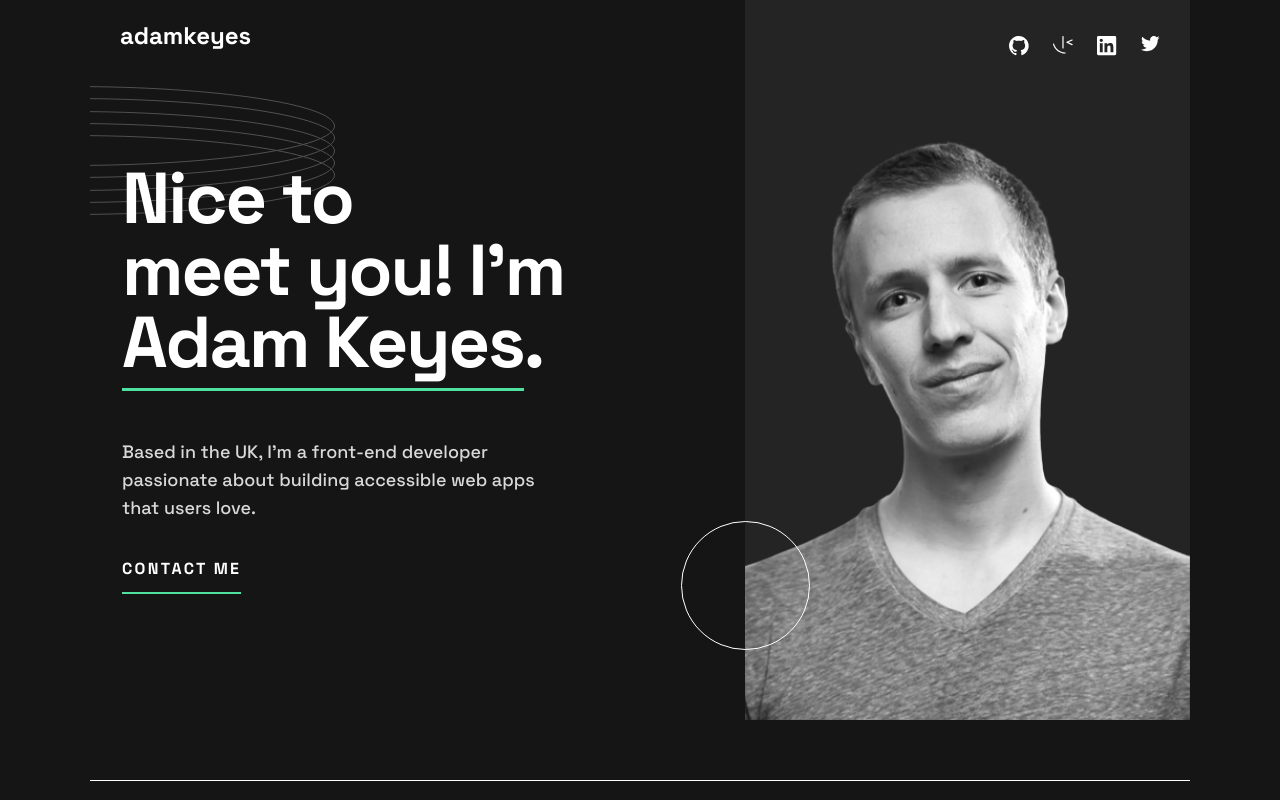
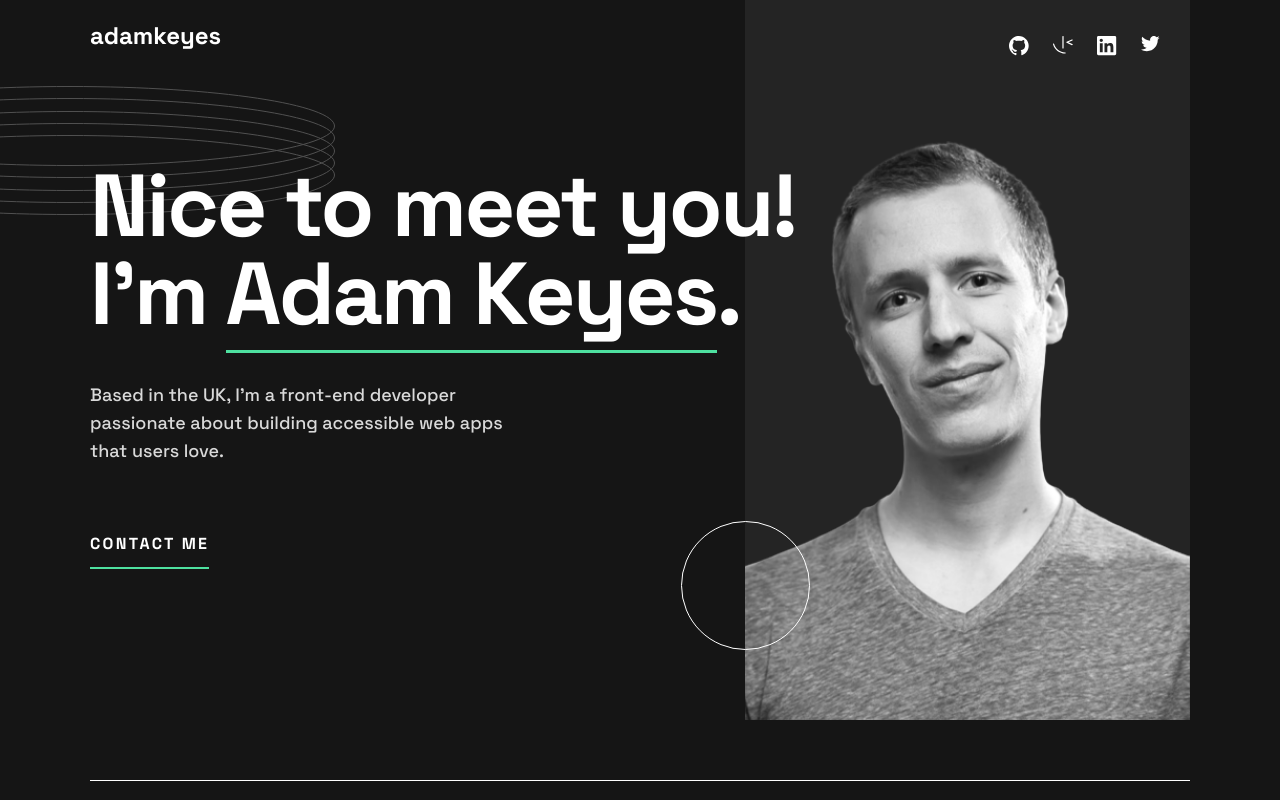
Before and after one commit to jruizsilva/proyecto-4-portfolio, a website built with Vite: page index.html in a window 1280 px wide. Shown: the top 800 px of the page. Built offline with nearby package versions, Linux system fonts and the light colour scheme; files whose address does not match are found by name.

Commit message:
header almost done

```diff
--- a/sass/layouts/_header.scss
+++ b/sass/layouts/_header.scss
@@ -16,11 +16,12 @@
   @include desktop() {
     max-width: 1100px;
     height: 720px;
+    overflow: visible;
   }
 }
 .header::after {
   content: "";
-  background-image: url("/adam.png");
+  background-image: url("/adam-mobile.png");
   background-size: cover;
   position: absolute;
   width: 174px;
@@ -36,6 +37,7 @@
     width: 322px;
     height: 600px;
     background-position: bottom;
+    background-image: url("/adam.png");
     top: 0;
     right: 0;
     left: auto;
@@ -44,6 +46,7 @@
   @include desktop() {
     width: 445px;
     height: 720px;
+    background-position: center;
   }
 }
 
@@ -59,6 +62,12 @@
     padding-right: 30px;
     height: auto;
     margin-bottom: 90px;
+  }
+  @include desktop() {
+    max-width: 1100px;
+    margin-inline: auto;
+    padding-inline: 0;
+    padding-right: 30px;
   }
 }
 
@@ -85,6 +94,7 @@
   top: 124px;
   height: 129px;
   left: -350px;
+  z-index: -1;
   @include tablet() {
     top: 86px;
     left: -285px;
@@ -126,11 +136,22 @@
   margin-bottom: 20px;
 }
 
+.header .container {
+  @include desktop() {
+    padding: 0;
+    max-width: 1100px;
+    margin-inline: auto;
+  }
+}
+
 // hero
 
 .hero {
   @include tablet() {
     width: 445px;
+  }
+  @include desktop() {
+    width: 706px;
   }
 }
 
@@ -148,6 +169,10 @@
     letter-spacing: -2.05px;
     margin-bottom: 60px;
   }
+  @include desktop() {
+    @include heading-xl();
+    margin-bottom: 43px;
+  }
 }
 
 .hero__p {
@@ -161,12 +186,19 @@
     @include body-l();
     margin-bottom: 34px;
   }
+  @include desktop() {
+    max-width: 445px;
+    margin-bottom: 66px;
+  }
 }
 
 .hero__br {
   display: none;
   @include tablet() {
     display: block;
+  }
+  @include desktop() {
+    display: none;
   }
 }
 
```
Also changed, not shown: public/adam-mobile.png (added).
